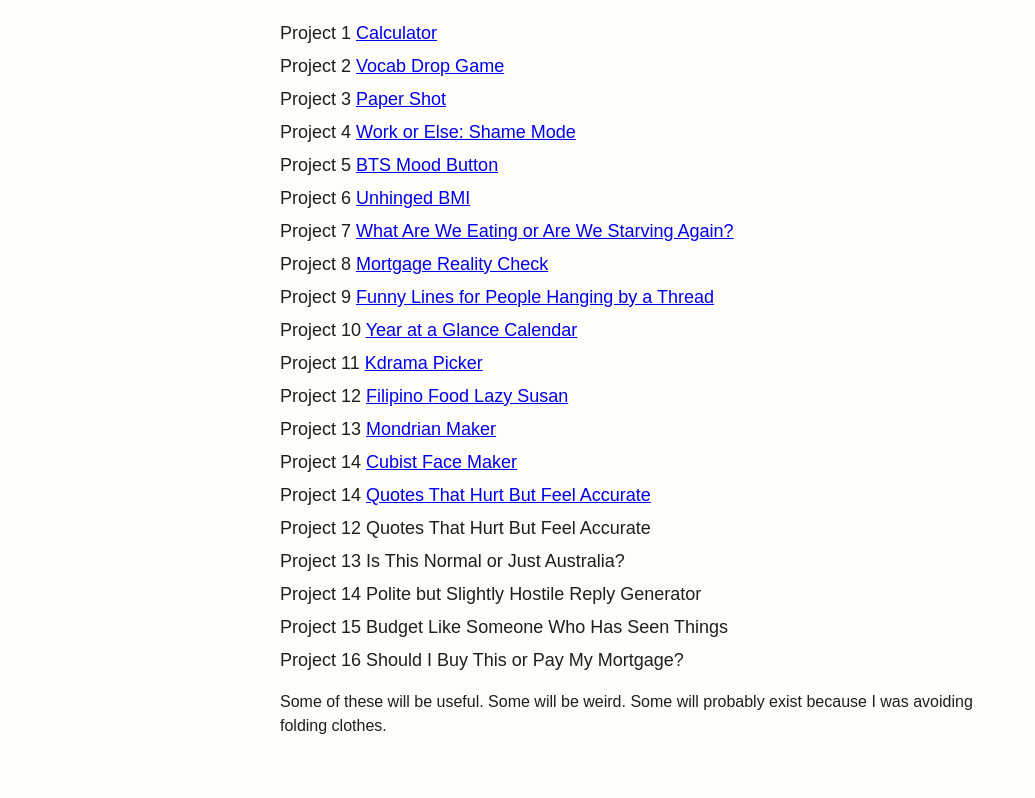
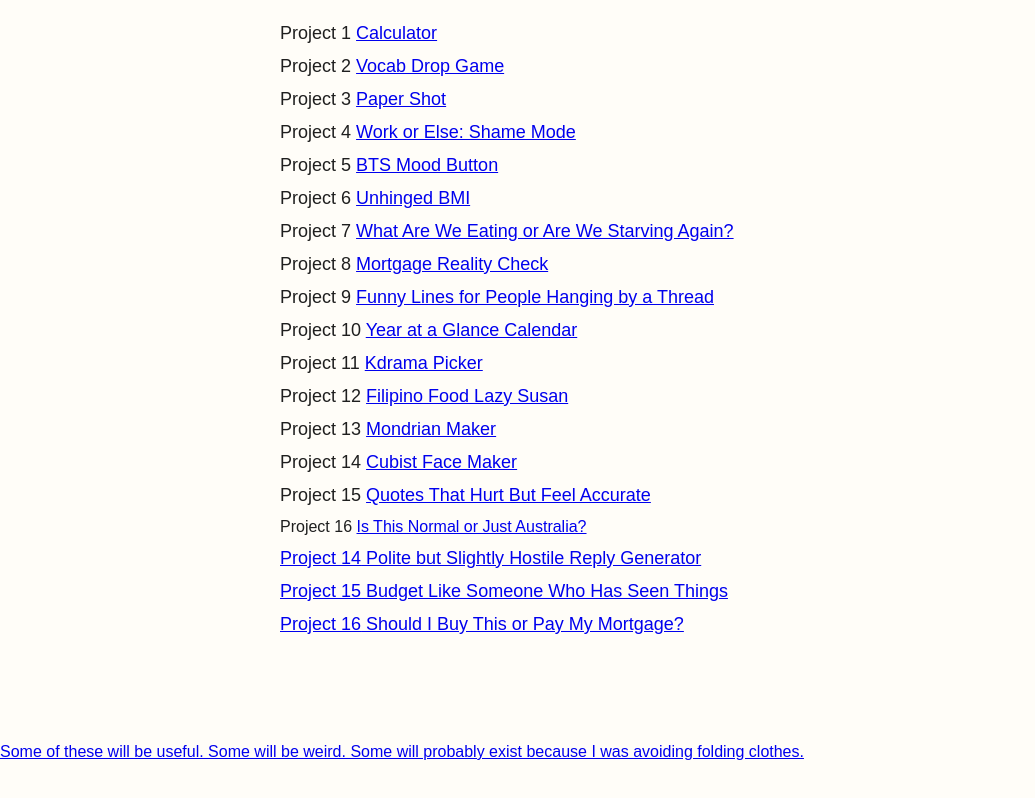
Before and after one commit to charyamon-apps/site, a plain HTML site: page index.html in a window 1280 px wide. Shown: the part 641-1439 px from the top of the page, without its empty margins (0-1035 px from the left). Drawn offline with Linux system fonts and the light colour scheme.

Commit message:
Update index.html

```diff
--- a/index.html
+++ b/index.html
@@ -192,9 +192,8 @@
       <div class="project-item"><span class="day">Project 12</span> <a href="/filo-food/">Filipino Food Lazy Susan</a></div>
       <div class="project-item"><span class="day">Project 13</span> <a href="/mondrian/">Mondrian Maker</a></div>
       <div class="project-item"><span class="day">Project 14</span> <a href="/cubist-face-maker/">Cubist Face Maker</a></div>
-      <div class="project-item"><span class="day">Project 14</span> <a href="/quotes-that-hurt/">Quotes That Hurt But Feel Accurate</a></div>
-      <div class="project-item"><span class="day">Project 12</span> Quotes That Hurt But Feel Accurate</div>
-      <div class="project-item"><span class="day">Project 13</span> Is This Normal or Just Australia?</div>
+      <div class="project-item"><span class="day">Project 15</span> <a href="/quotes-that-hurt/">Quotes That Hurt But Feel Accurate</a></div
+      <div class="project-item"><span class="day">Project 16</span> <a href="/is-this-normal-australia/">Is This Normal or Just Australia?</div>
       <div class="project-item"><span class="day">Project 14</span> Polite but Slightly Hostile Reply Generator</div>
       <div class="project-item"><span class="day">Project 15</span> Budget Like Someone Who Has Seen Things</div>
       <div class="project-item"><span class="day">Project 16</span> Should I Buy This or Pay My Mortgage?</div>
```
